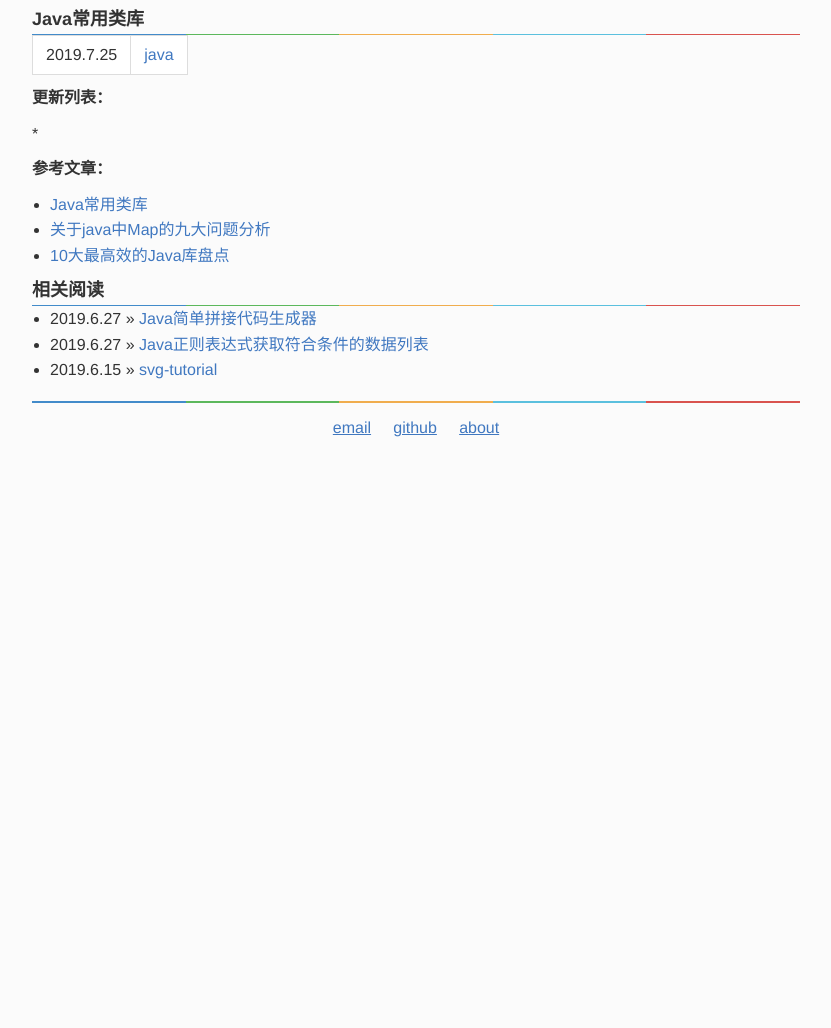
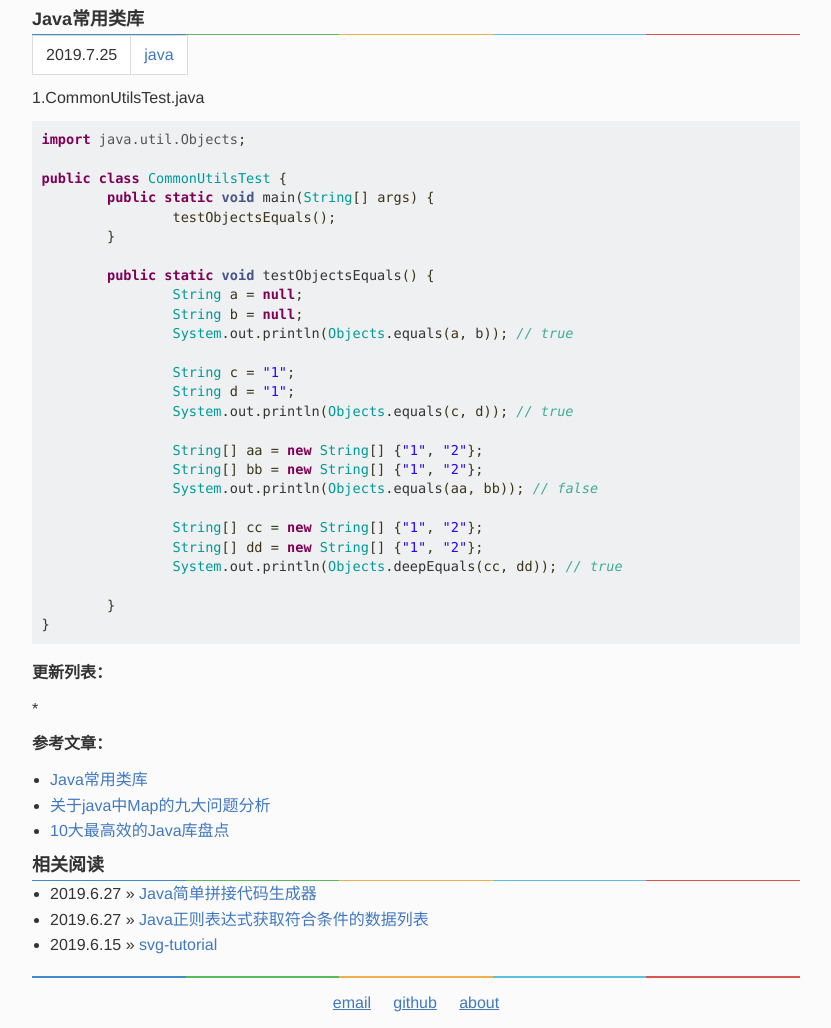
Before and after one commit to svygh123/svygh123.github.io, a Jekyll site: the page built from _posts/2019-07-25-Java常用类库.md, in a window 1280 px wide. Shown: the whole page, without its empty margins (224-1055 px from the left). Built offline with Jekyll 4.4.1, drawn with Linux system fonts in a browser that asks for light colours; Markdown is read by kramdown in place of the engine named in the settings; comment, search, counter and statistics services are not loaded; before the commit the page ends 900 px from its top, so only the background shows below that.

Commit message:
Update 2019-07-25-Java常用类库.md

````diff
--- a/_posts/2019-07-25-Java常用类库.md
+++ b/_posts/2019-07-25-Java常用类库.md
@@ -2,14 +2,43 @@
 layout: post
 title: Java常用类库
 categories: java
-lastUpdated:
+lastUpdated: 2021.3.2
 ---
 
 ## {{ page.title }}
 
 {{ page.date | date: "%Y.%-m.%-d" }} | <a href="/archive#{{ page.categories }}">{{ page.categories}}</a>
 
+1.CommonUtilsTest.java
 
+```java
+import java.util.Objects;
+
+public class CommonUtilsTest {
+	public static void main(String[] args) {
+		testObjectsEquals();
+	}
+
+	public static void testObjectsEquals() {
+		String a = null;
+		String b = null;
+		System.out.println(Objects.equals(a, b)); // true
+
+		String c = "1";
+		String d = "1";
+		System.out.println(Objects.equals(c, d)); // true
+
+		String[] aa = new String[] {"1", "2"};
+		String[] bb = new String[] {"1", "2"};
+		System.out.println(Objects.equals(aa, bb)); // false
+
+		String[] cc = new String[] {"1", "2"};
+		String[] dd = new String[] {"1", "2"};
+		System.out.println(Objects.deepEquals(cc, dd)); // true
+
+	}
+}
+```
 
 
 
````
